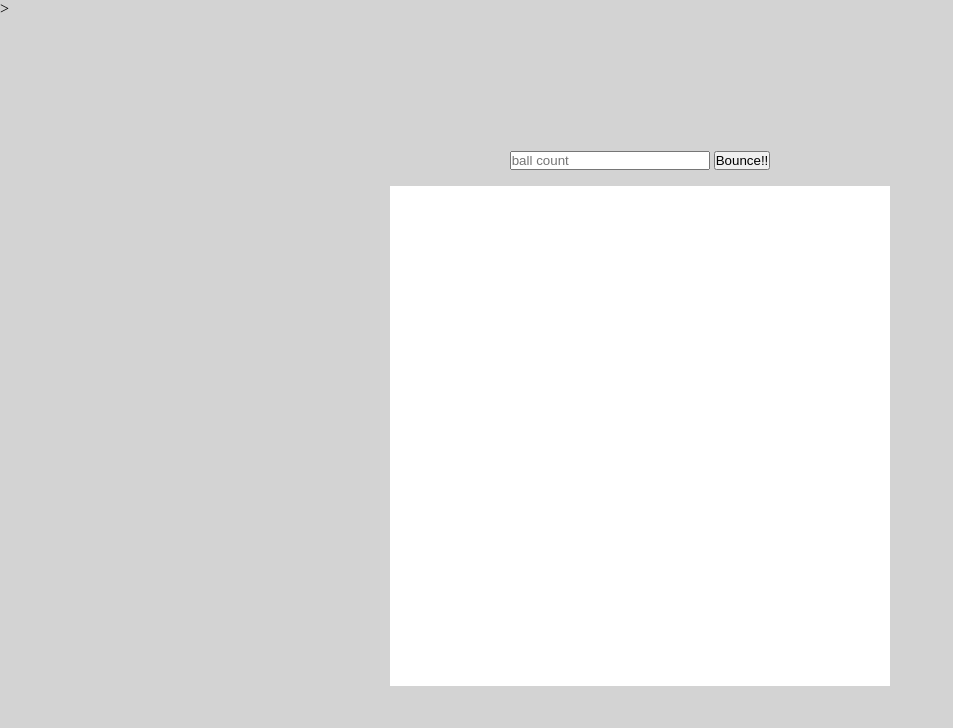
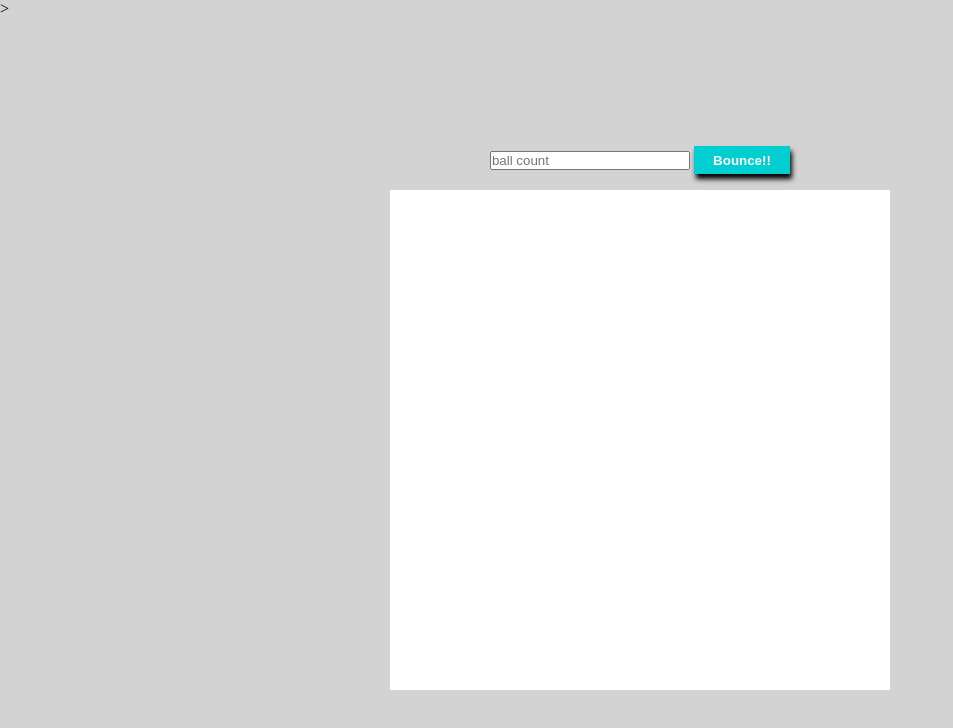
Before and after one commit to sau0409/bouncy, a plain HTML site: page index.html in a window 1280 px wide. Shown: the whole page, without its empty margins (0-953 px from the left). Drawn offline with Linux system fonts and the light colour scheme.

Commit message:
second commit

```diff
--- a/css/style.css
+++ b/css/style.css
@@ -19,6 +19,22 @@ section {
 
 .ball_inut {
     margin-bottom: 2vh;
+
+}
+
+.btn {
+    background-color: darkturquoise;
+    outline: none;
+    border: none;
+    padding: .4rem 1.2rem;
+    box-shadow: 2px 5px 5px black;
+    color: #fff;
+    font-weight: bold;
+    cursor: pointer;
+}
+
+.btn:hover {
+    box-shadow: none;
 }
 
 .count {
--- a/js/class/ball.js
+++ b/js/class/ball.js
@@ -5,8 +5,8 @@ export default class Ball {
     this.top = index * 50 + "px";
     let randomL = Math.random() * 10;
     let randomT = Math.random() * 10;
-    this.incrValueL = 1 * randomL;
-    this.incrValueT = 1 * randomT;
+    this.incrValueL = 1 + randomL;
+    this.incrValueT = 1 - randomT;
     this.index = index;
 
     //create and initialize balls
```
